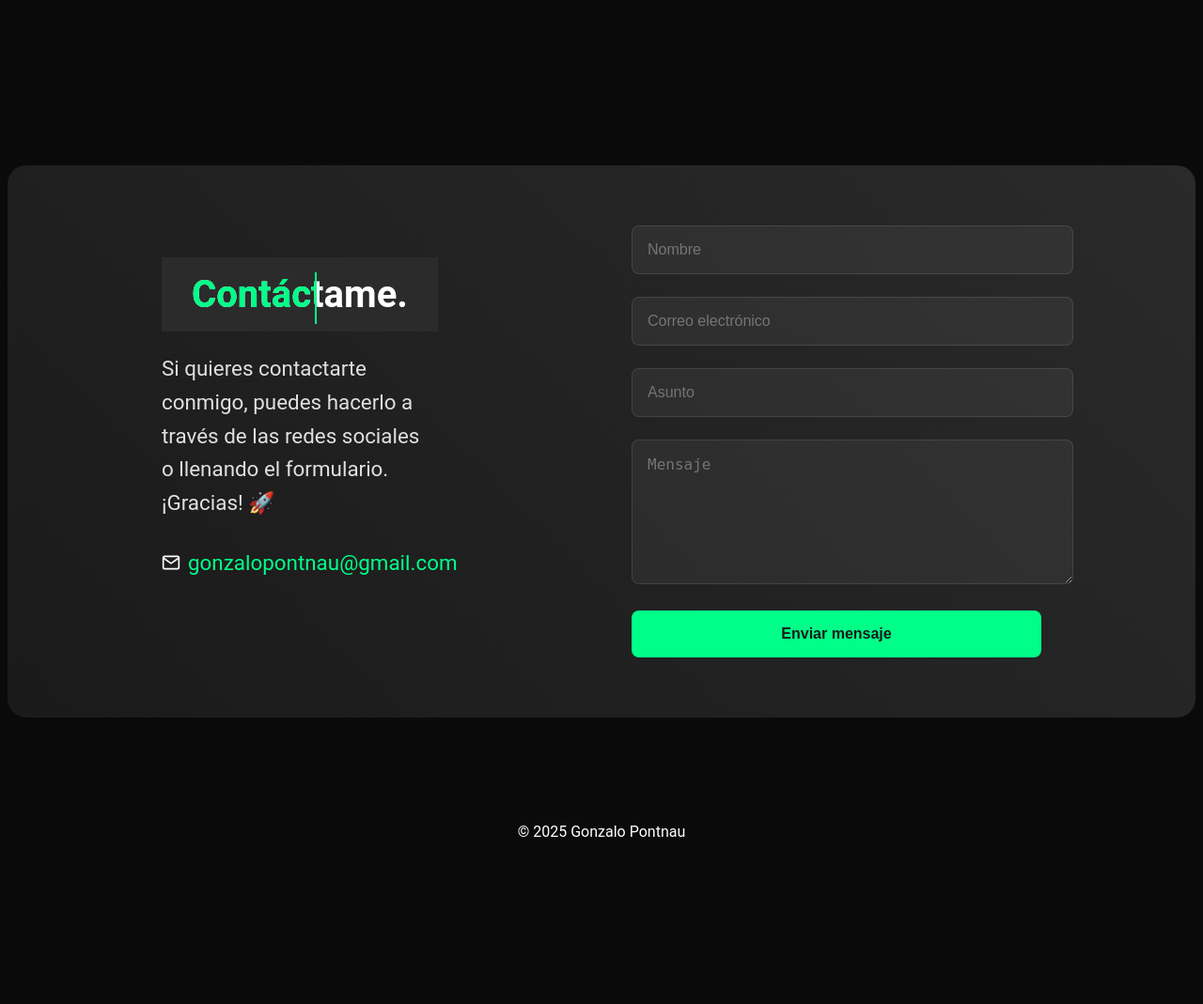
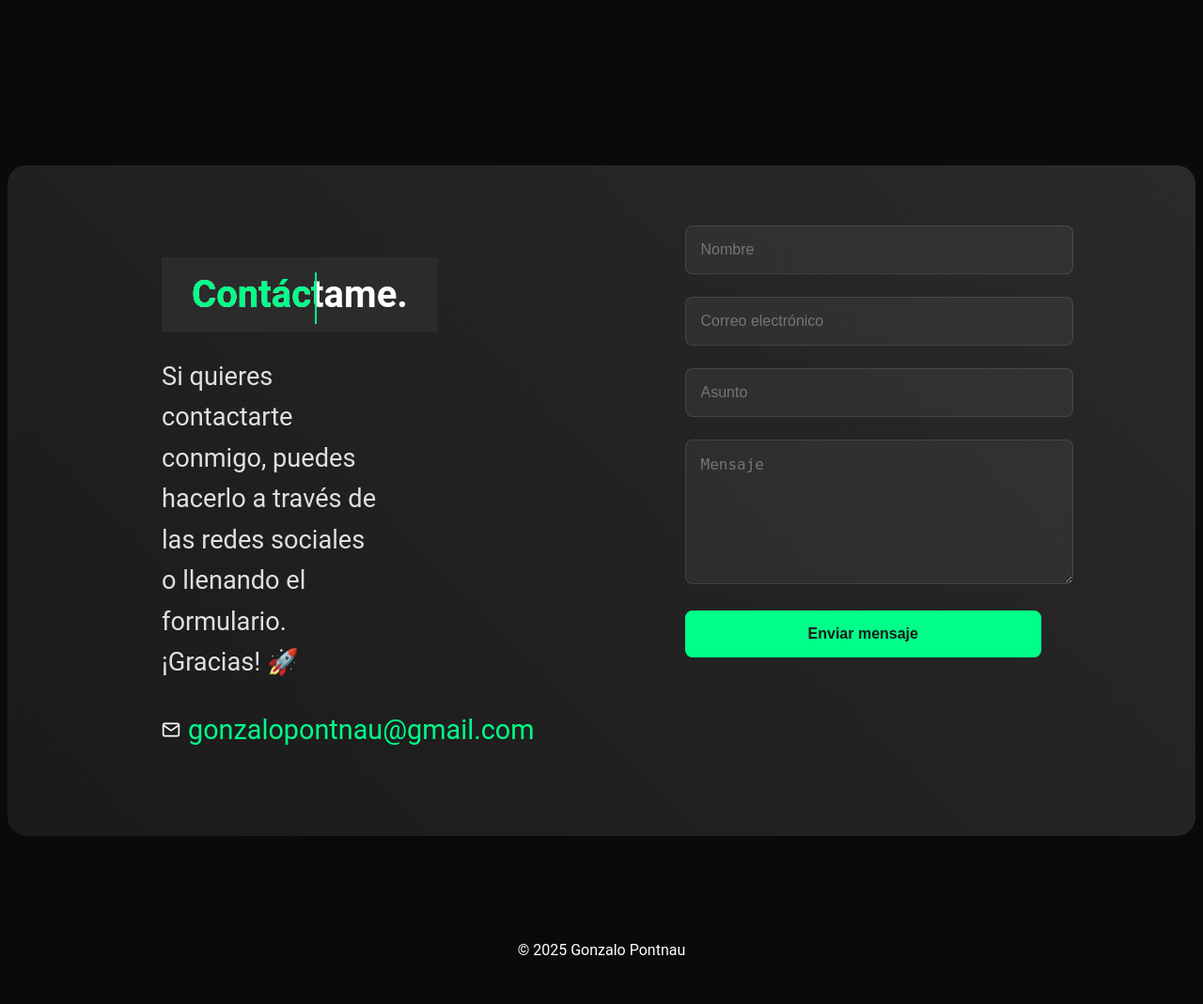
Before and after one commit to GonzaloPontnau/gonzalopontnau.github.io, a Django app: page / in a window 1280 px wide. Shown: the part 3518-4587 px from the top of the page at 94% size. Before the commit the page ends 4409 px from the top, so only its background shows below. Run offline with Django 5.2, Linux system fonts and the light colour scheme.

Commit message:
update: tamaño del texto del contacto para mas legilibilidad

```diff
--- a/main/static/css/style.css
+++ b/main/static/css/style.css
@@ -456,7 +456,7 @@ body {
 
 .contact-wrapper {
     display: flex;
-    gap: 4rem;
+    gap: 10rem;
     justify-content: space-between;
     max-width: 1000px;
     margin: 0 auto;
--- a/main/templates/main/home.html
+++ b/main/templates/main/home.html
@@ -510,7 +510,7 @@
       <div class="contact-wrapper">
         <div class="contact-info">
         <h2 class="contact-title">Contactame.</h2>
-        <p class="contact-description" style="font-size: 1.4rem;">
+        <p class="contact-description" style="font-size: 1.7rem;">
           Si quieres contactarte conmigo, puedes hacerlo a través de las
           redes sociales o llenando el formulario. ¡Gracias! 🚀
         </p>
@@ -529,7 +529,7 @@
           <rect x="2" y="4" width="20" height="16" rx="2" ry="2"></rect>
           <path d="M22,6 L12,13 L2,6"></path>
           </svg>
-          <a href="mailto:gonzalopontnau@gmail.com" class="email-link" style="font-size: 1.4rem;">
+          <a href="mailto:gonzalopontnau@gmail.com" class="email-link" style="font-size: 1.8rem;">
           gonzalopontnau@gmail.com</a
           >
         </div>
```
